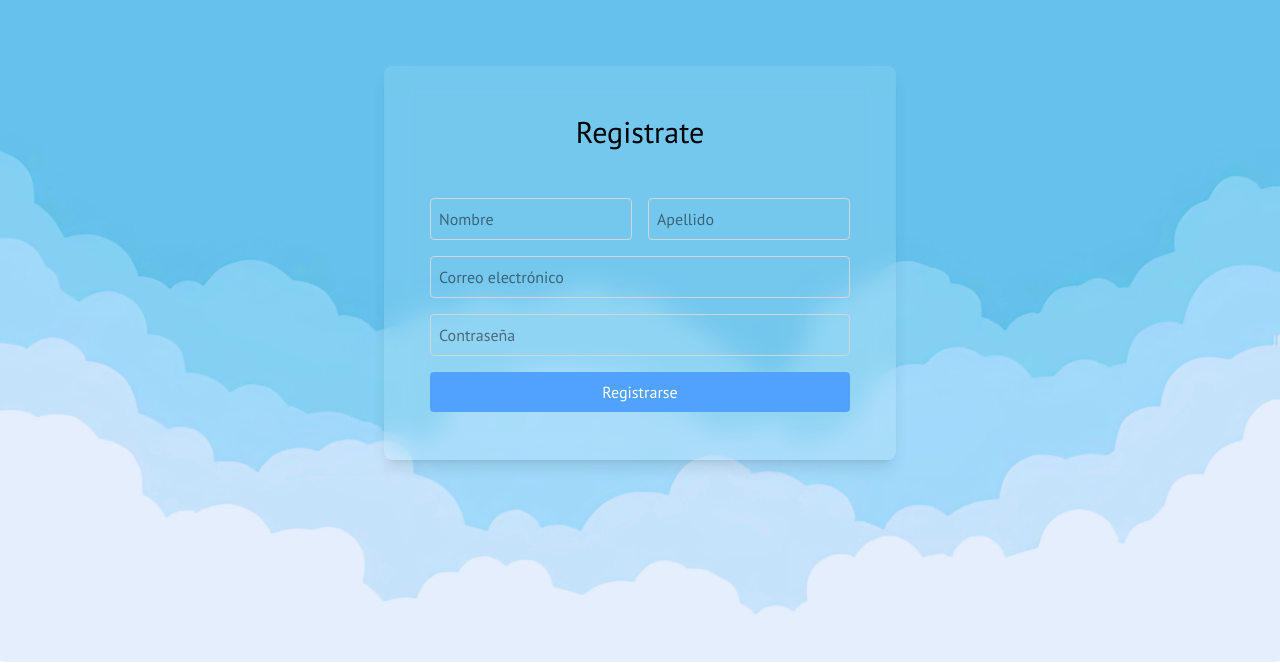
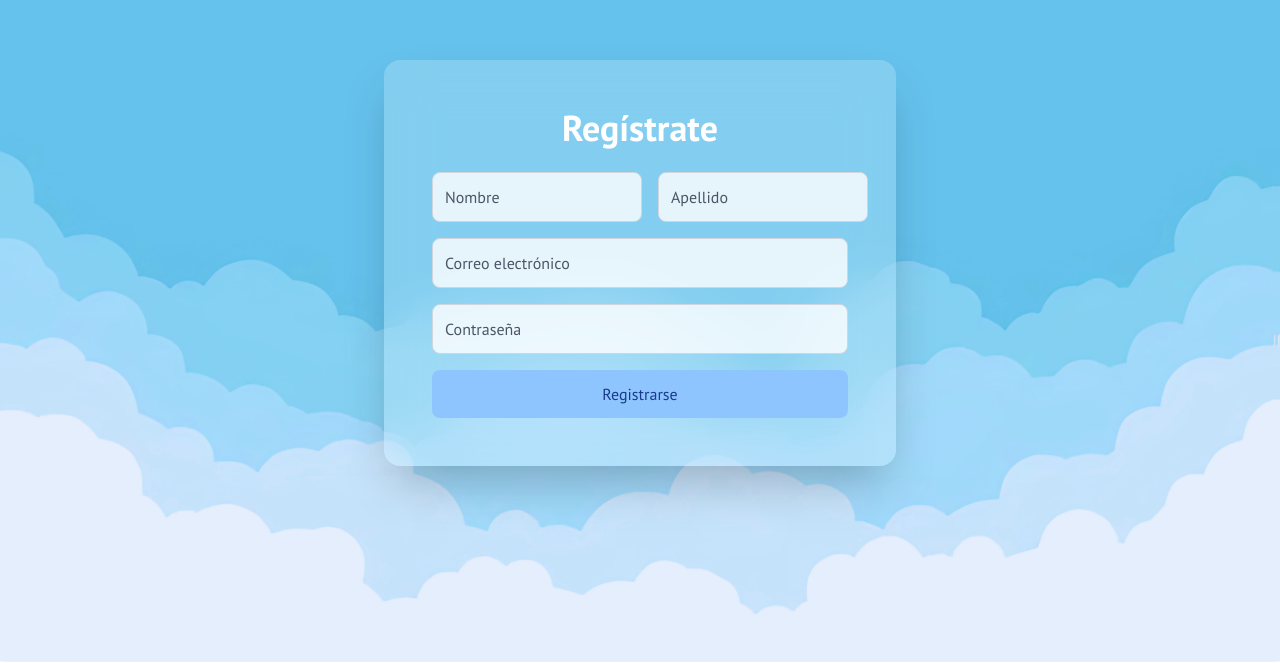
Before and after one commit to EmilioFex20/UNIplus, a Next.js app in the folder uniplus/: page /registro in a window 1280 px wide. Shown: the part 137-800 px from the top of the page. Built offline with nearby package versions, Linux system fonts and the light colour scheme.

Commit message:
styles inicio de sesion y registro mas bonitos

```diff
--- a/uniplus/app/inicio-sesion/page.jsx
+++ b/uniplus/app/inicio-sesion/page.jsx
@@ -30,11 +30,11 @@ export default function LoginPage() {
 
   return (
     <div className={`${styles.fondo} flex justify-center items-center h-screen`}>
-      <div className="bg-white/10 backdrop-blur-md p-8 rounded-lg shadow-lg w-full max-w-md flex flex-col items-center gap-4">
-        <h1 className="text-black text-3xl">Iniciar Sesión</h1>
-        <div className="flex gap-1">
-          <h2 className="text-black text-sm">¿Es tu primera vez?</h2>
-          <Link href="/registro" className="text-blue-500 text-sm underline">
+      <div className="bg-white/20 backdrop-blur-xl p-10 rounded-2xl shadow-2xl w-full max-w-md flex flex-col items-center gap-6 transition-all">
+        <h1 className="text-white text-4xl">Iniciar Sesión</h1>
+        <div className="flex gap-2 text-sm text-white">
+          <span>¿Es tu primera vez?</span>
+          <Link href="/registro" className="text-blue-500 hover:text-blue-100 transition-colors underline">
             Regístrate
           </Link>
         </div>
@@ -43,15 +43,15 @@ export default function LoginPage() {
             type="text"
             name="email"
             placeholder="Correo electrónico"
-            className="p-2 border border-gray-300 rounded text-black"
+            className="p-3 border border-gray-300 rounded-lg bg-white/80 placeholder-gray-600 text-black focus:outline-none focus:ring-2 focus:ring-blue-300"
           />
           <input
             type="password"
             name="password"
             placeholder="Contraseña"
-            className="p-2 border border-gray-300 rounded text-black"
+            className="p-3 border border-gray-300 rounded-lg bg-white/80 placeholder-gray-600 text-black focus:outline-none focus:ring-2 focus:ring-blue-300"
           />
-          <button type="submit" className="p-2 bg-blue-400 text-white rounded hover:bg-blue-500 active:bg-blue-600 transition-colors duration-200">
+          <button type="submit" className="p-3 bg-blue-300 text-blue-900 font-medium rounded-lg hover:bg-blue-400 focus:outline-none focus:ring-2 focus:ring-blue-100 transition duration-200">
             Iniciar sesión
           </button>
         </form>
--- a/uniplus/app/registro/page.jsx
+++ b/uniplus/app/registro/page.jsx
@@ -33,23 +33,21 @@ export default function RegisterPage() {
 
   return (
     <div className={`${styles.fondo} flex justify-center items-center h-screen`}>
-      <div className="bg-white/10 backdrop-blur-md p-12 rounded-lg shadow-lg w-full max-w-lg flex flex-col items-center gap-4">
-      <h1 className="text-black text-3xl">Registrate</h1>
-      <div className="flex gap-1"></div>
-      <form className="flex flex-col gap-4 mt-4" onSubmit={onSubmit}>
+      <div className="bg-white/20 backdrop-blur-xl p-12 rounded-2xl shadow-2xl w-full max-w-lg flex flex-col items-center gap-6">
+        <h1 className="text-white text-4xl font-bold">Regístrate</h1>
+        <form className="flex flex-col gap-4 w-full" onSubmit={onSubmit}>
           <div className="flex gap-4">
-          {" "}
             <input
               type="text"
               name="name"
               placeholder="Nombre"
-            className="p-2 border border-gray-300 rounded text-black"
+              className="p-3 border border-gray-300 rounded-lg bg-white/80 placeholder-gray-600 text-black focus:outline-none focus:ring-2 focus:ring-blue-300"
             />
             <input
               type="text"
               name="lastName"
               placeholder="Apellido"
-            className="p-2 border border-gray-300 rounded text-black"
+              className="p-3 border border-gray-300 rounded-lg bg-white/80 placeholder-gray-600 text-black focus:outline-none focus:ring-2 focus:ring-blue-300"
             />
           </div>
 
@@ -57,20 +55,19 @@ export default function RegisterPage() {
             type="text"
             name="email"
             placeholder="Correo electrónico"
-          className="p-2 border border-gray-300 rounded text-black"
+            className="p-3 border border-gray-300 rounded-lg bg-white/80 placeholder-gray-600 text-black focus:outline-none focus:ring-2 focus:ring-blue-300"
           />
           <input
             type="password"
             name="password"
             placeholder="Contraseña"
-          className="p-2 border border-gray-300 rounded text-black"
+            className="p-3 border border-gray-300 rounded-lg bg-white/80 placeholder-gray-600 text-black focus:outline-none focus:ring-2 focus:ring-blue-300"
           />
-        <button type="submit" className="p-2 bg-blue-400 text-white rounded hover:bg-blue-500 active:bg-blue-600 transition-colors duration-200">
+          <button type="submit" className="p-3 bg-blue-300 text-blue-900 font-medium rounded-lg hover:bg-blue-400 focus:outline-none focus:ring-2 focus:ring-blue-100 transition duration-200">
             Registrarse
           </button>
         </form>
       </div>
     </div>
-
   );
 }
```
Lines whose indentation alone changed are shown as unchanged.
